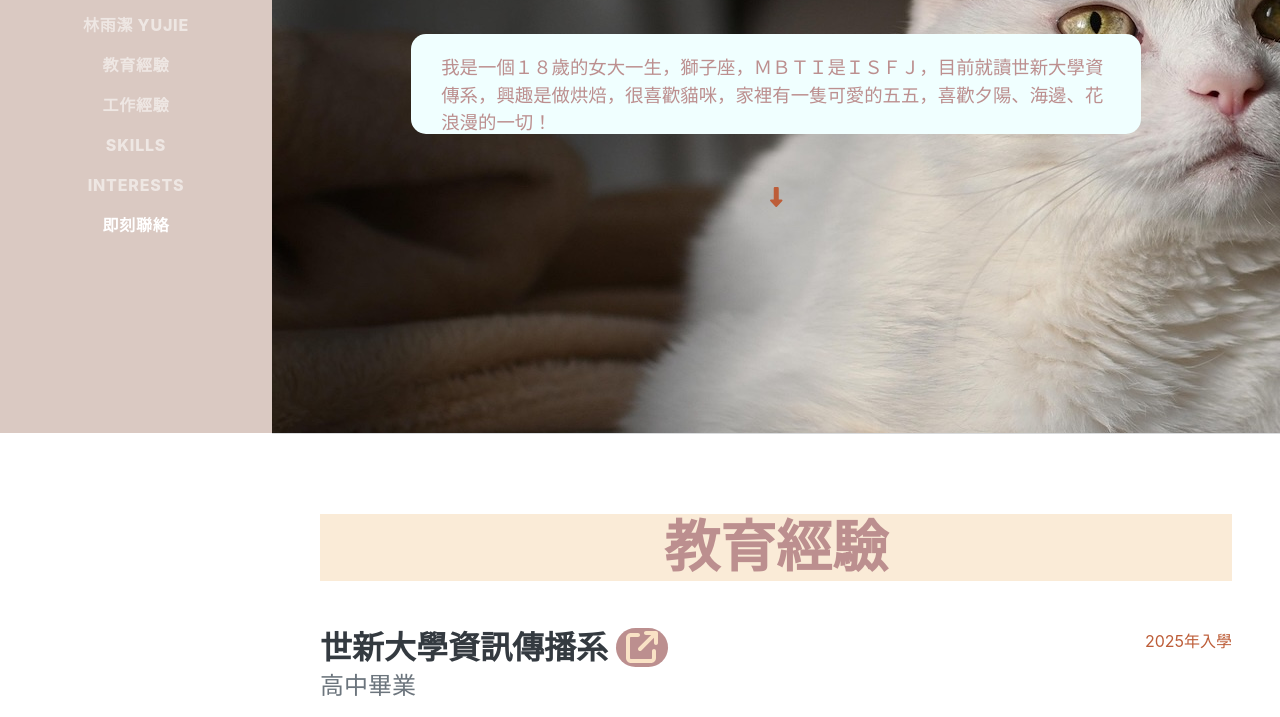
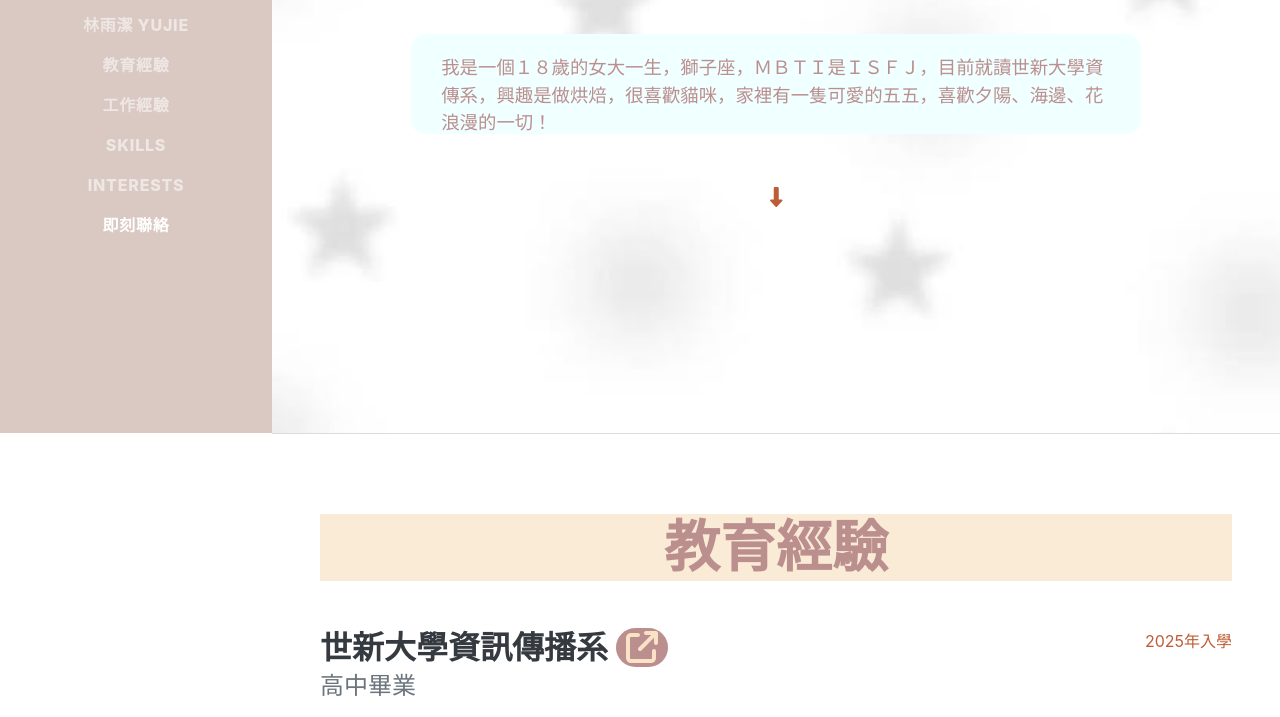
Before and after one commit to a114070072/a114070072.github.io, a plain HTML site: page index.html in a window 1280 px wide. Shown: the part 367-1084 px from the top of the page. Drawn offline with nearby package versions, Linux system fonts and the light colour scheme; a web font is replaced by a local one.

Commit message:
Update mystyles.css

```diff
--- a/css/mystyles.css
+++ b/css/mystyles.css
@@ -35,7 +35,8 @@
 }
 section#about{
    background-color: bisque;
-   background-image:url(../assets/img/irenna-cat-7274205_1920.jpg);
+   background-image:url(../assets/img/_.jpeg);
    background-repeat: no-repeat;
    background-attachment: fixed;
+   background-size: cover;
 }
```
